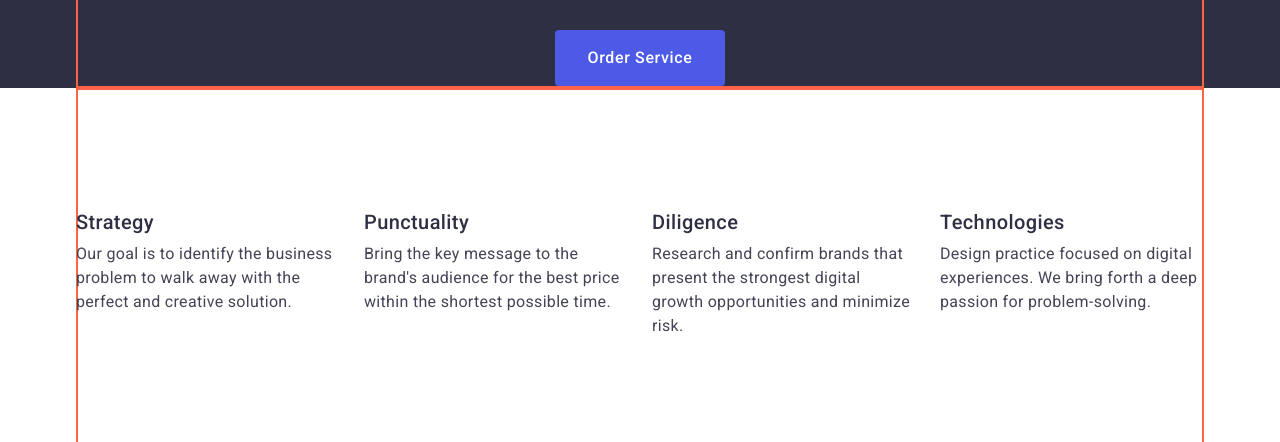
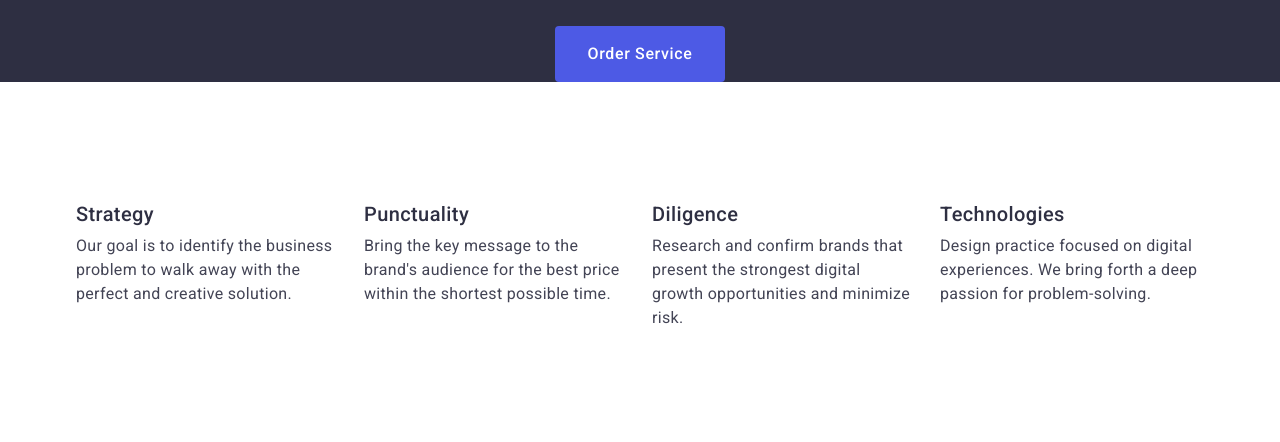
Before and after one commit to YuliiaTsaruk/goit-markup-hw-03, a plain HTML site: page index.html in a window 1280 px wide. Shown: the part 215-657 px from the top of the page. Drawn offline with nearby package versions, Linux system fonts and the light colour scheme.

Commit message:
hw-3-edit-1

```diff
--- a/css/styles.css
+++ b/css/styles.css
@@ -59,7 +59,7 @@ img {
   max-width: 1128px;
   padding: 0 15px;
   margin: 0 auto;
-  border: 2px solid tomato;
+  /* border: 2px solid tomato; */
 }
 
 .sectione {
```
